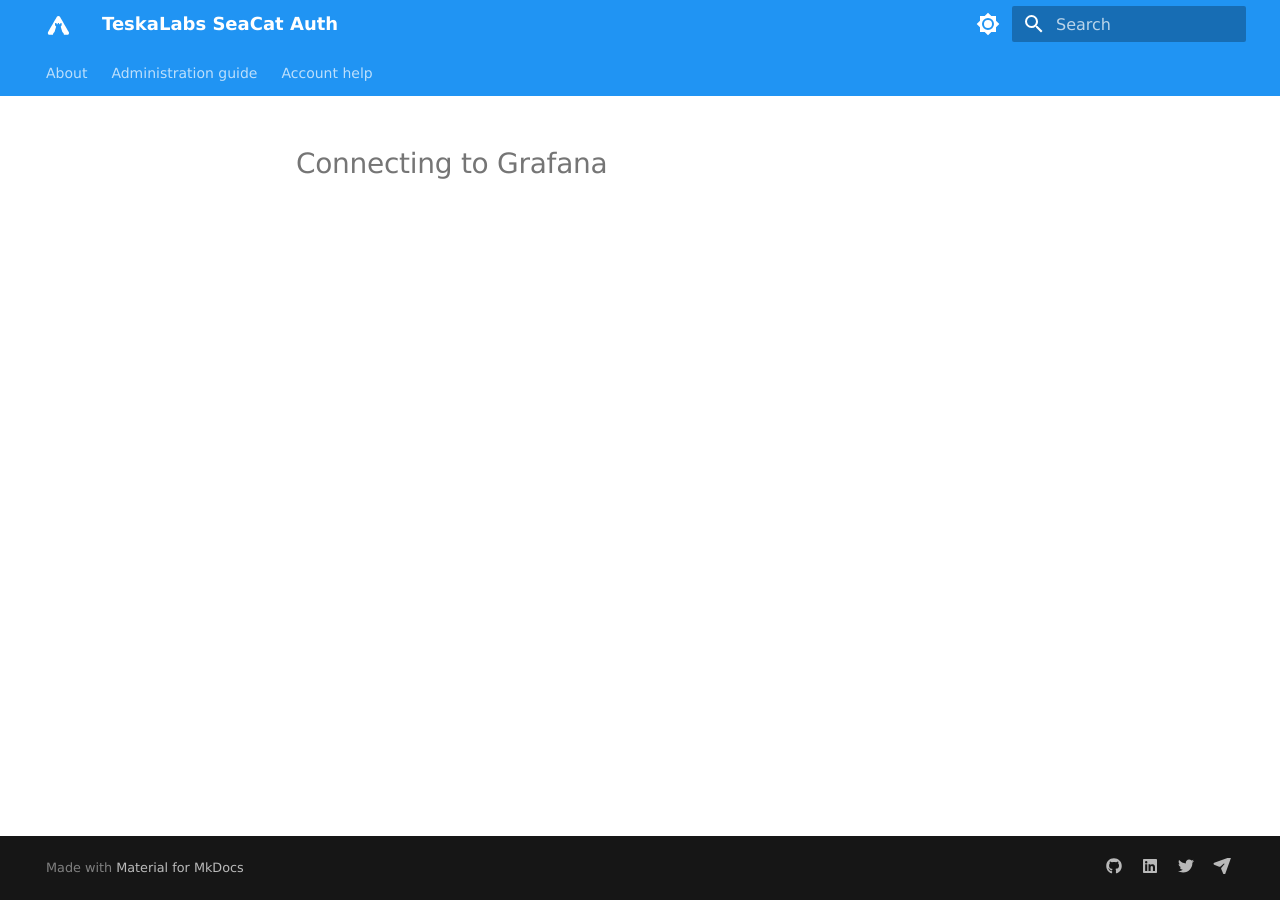
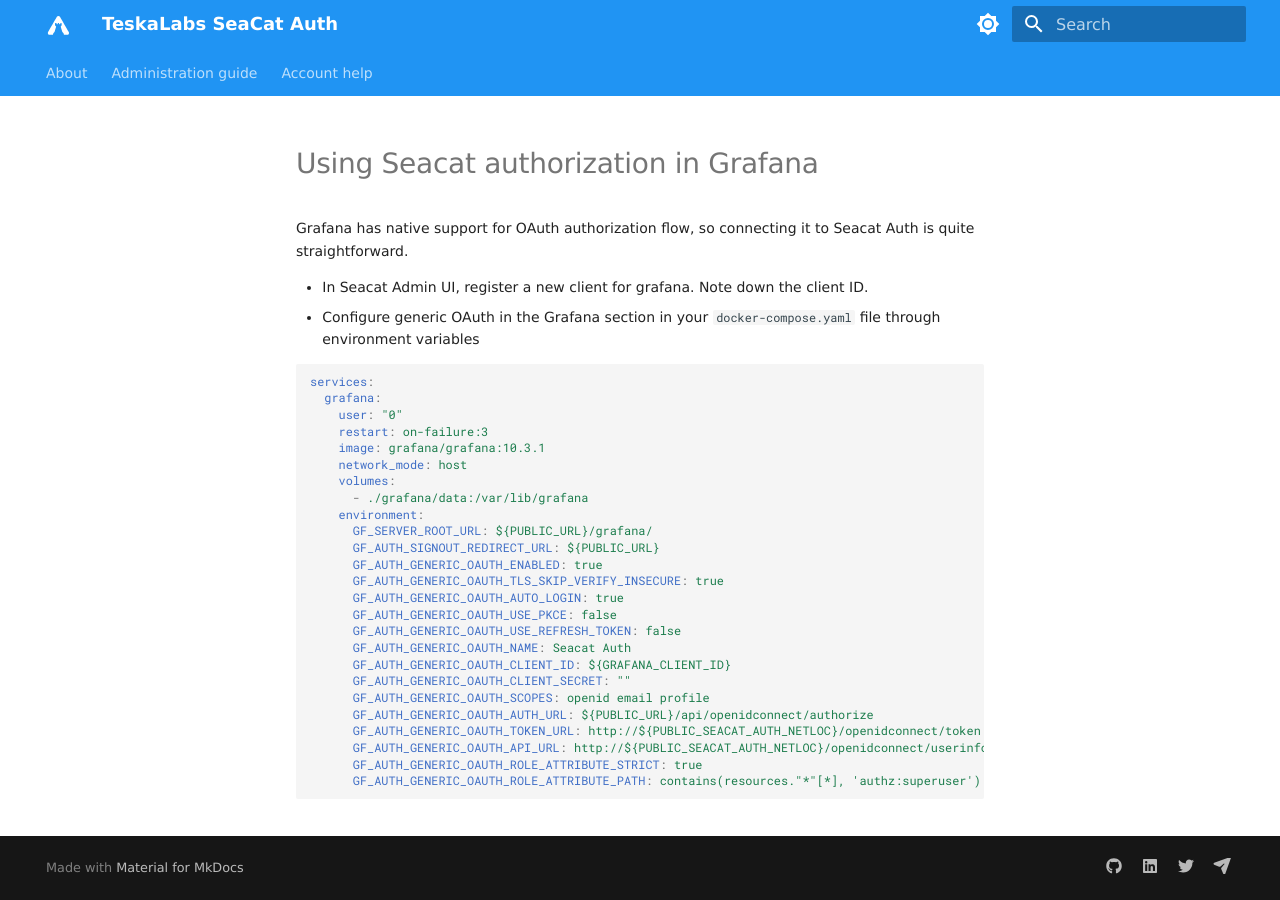
Before and after one commit to TeskaLabs/seacat-auth, an MkDocs documentation site: the page built from docs/integrations/grafana.md, in a window 1280 px wide. Built offline with MkDocs 1.6.1 and Material for MkDocs 9.7.7, drawn with Linux system fonts in a browser that asks for light colours; some web fonts are replaced.

Commit message:
grafana oauth draft

````diff
--- a/docs/integrations/grafana.md
+++ b/docs/integrations/grafana.md
@@ -2,4 +2,37 @@
 title: Grafana
 ---
 
-# Connecting to Grafana
+# Using Seacat authorization in Grafana
+
+Grafana has native support for OAuth authorization flow, so connecting it to Seacat Auth is quite straightforward.
+
+- In Seacat Admin UI, register a new client for grafana. Note down the client ID.
+- Configure generic OAuth in the Grafana section in your `docker-compose.yaml` file through environment variables
+
+```yaml
+services:
+  grafana:
+    user: "0"
+    restart: on-failure:3
+    image: grafana/grafana:10.3.1
+    network_mode: host
+    volumes:
+      - ./grafana/data:/var/lib/grafana
+    environment:
+      GF_SERVER_ROOT_URL: ${PUBLIC_URL}/grafana/
+      GF_AUTH_SIGNOUT_REDIRECT_URL: ${PUBLIC_URL}
+      GF_AUTH_GENERIC_OAUTH_ENABLED: true
+      GF_AUTH_GENERIC_OAUTH_TLS_SKIP_VERIFY_INSECURE: true
+      GF_AUTH_GENERIC_OAUTH_AUTO_LOGIN: true
+      GF_AUTH_GENERIC_OAUTH_USE_PKCE: false
+      GF_AUTH_GENERIC_OAUTH_USE_REFRESH_TOKEN: false
+      GF_AUTH_GENERIC_OAUTH_NAME: Seacat Auth
+      GF_AUTH_GENERIC_OAUTH_CLIENT_ID: ${GRAFANA_CLIENT_ID}
+      GF_AUTH_GENERIC_OAUTH_CLIENT_SECRET: ""
+      GF_AUTH_GENERIC_OAUTH_SCOPES: openid email profile
+      GF_AUTH_GENERIC_OAUTH_AUTH_URL: ${PUBLIC_URL}/api/openidconnect/authorize
+      GF_AUTH_GENERIC_OAUTH_TOKEN_URL: http://${PUBLIC_SEACAT_AUTH_NETLOC}/openidconnect/token
+      GF_AUTH_GENERIC_OAUTH_API_URL: http://${PUBLIC_SEACAT_AUTH_NETLOC}/openidconnect/userinfo
+      GF_AUTH_GENERIC_OAUTH_ROLE_ATTRIBUTE_STRICT: true
+      GF_AUTH_GENERIC_OAUTH_ROLE_ATTRIBUTE_PATH: contains(resources."*"[*], 'authz:superuser') && 'Admin' || contains(resources."*"[*], 'grafana:edit') && 'Editor' || contains(resources."*"[*], 'grafana:access') && 'Viewer'
+```
````
